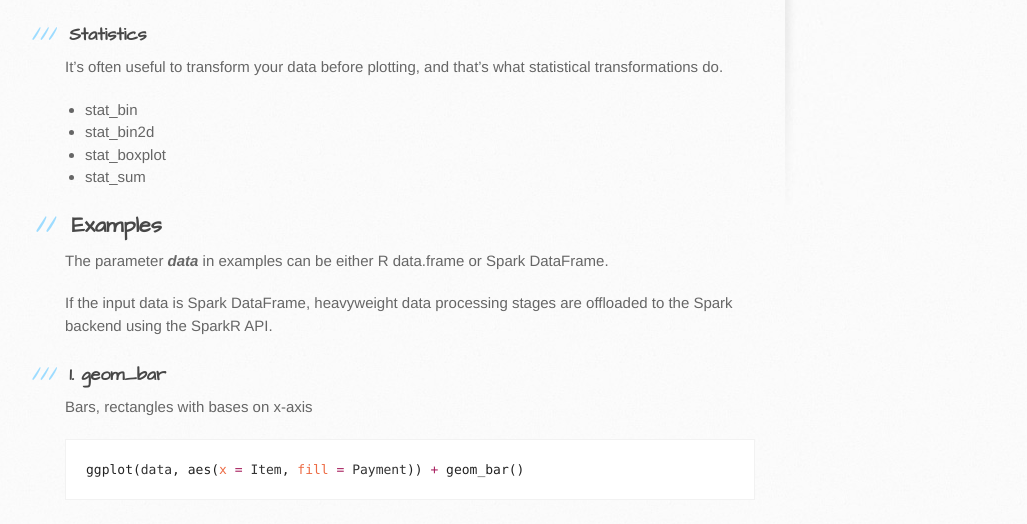
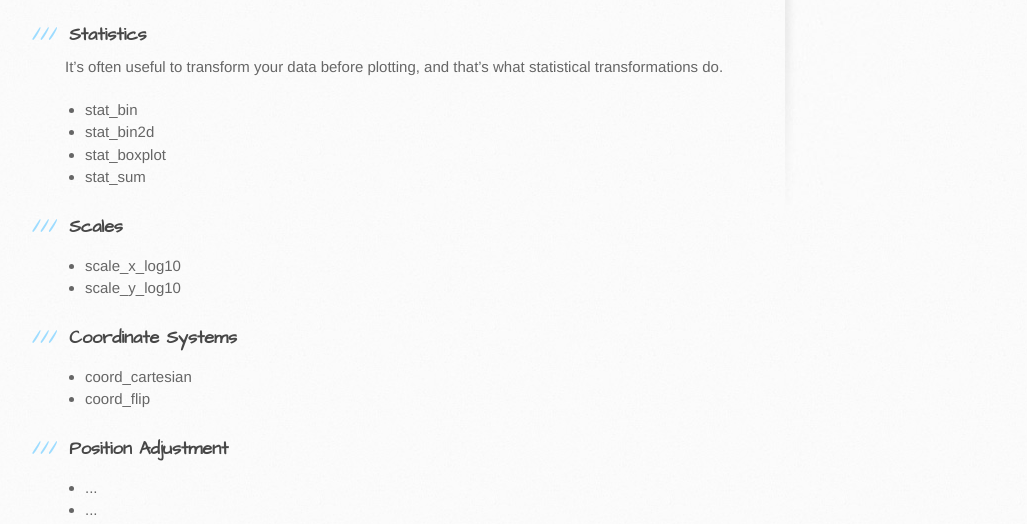
Before and after one commit to moonkyung/Test, a plain HTML site: page index.html in a window 1280 px wide. Shown: the part 497-1021 px from the top of the page, without its empty margins (105-1132 px from the left). Drawn offline with Linux system fonts and the light colour scheme.

```diff
--- a/index.html
+++ b/index.html
@@ -56,6 +56,30 @@
 <li>stat_bin2d</li>
 <li>stat_boxplot</li>
 <li>stat_sum</li>
+</ul>
+
+<h3>
+<a id="scales" class="anchor" href="#scales" aria-hidden="true"><span class="octicon octicon-link"></span></a>Scales</h3>
+
+<ul>
+<li>scale_x_log10</li>
+<li>scale_y_log10</li>
+</ul>
+
+<h3>
+<a id="coordinate-systems" class="anchor" href="#coordinate-systems" aria-hidden="true"><span class="octicon octicon-link"></span></a>Coordinate Systems</h3>
+
+<ul>
+<li>coord_cartesian</li>
+<li>coord_flip</li>
+</ul>
+
+<h3>
+<a id="position-adjustment" class="anchor" href="#position-adjustment" aria-hidden="true"><span class="octicon octicon-link"></span></a>Position Adjustment</h3>
+
+<ul>
+<li>...</li>
+<li>...</li>
 </ul>
 
 <h2>
```
Also changed, not shown: params.json (+1 -1 lines).
